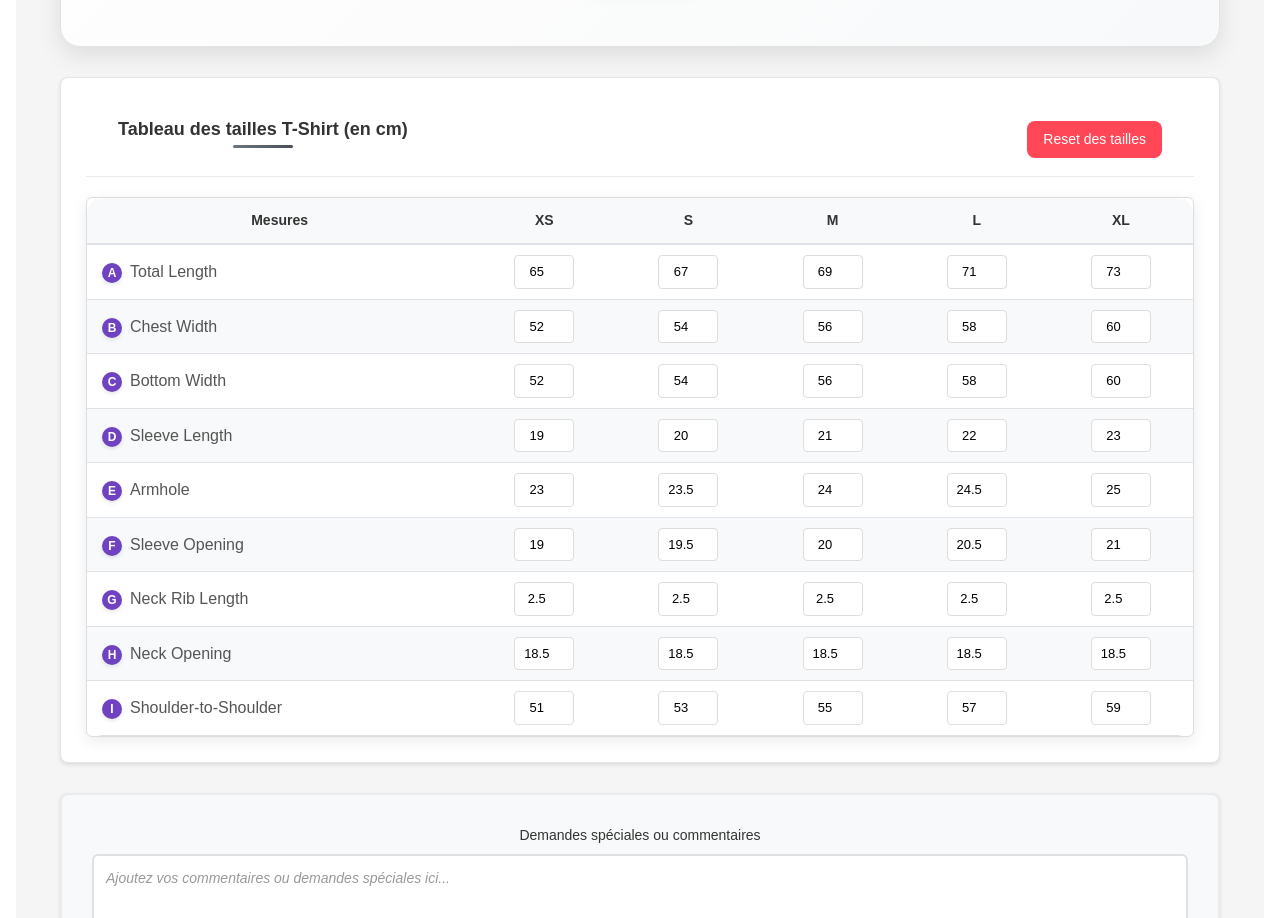
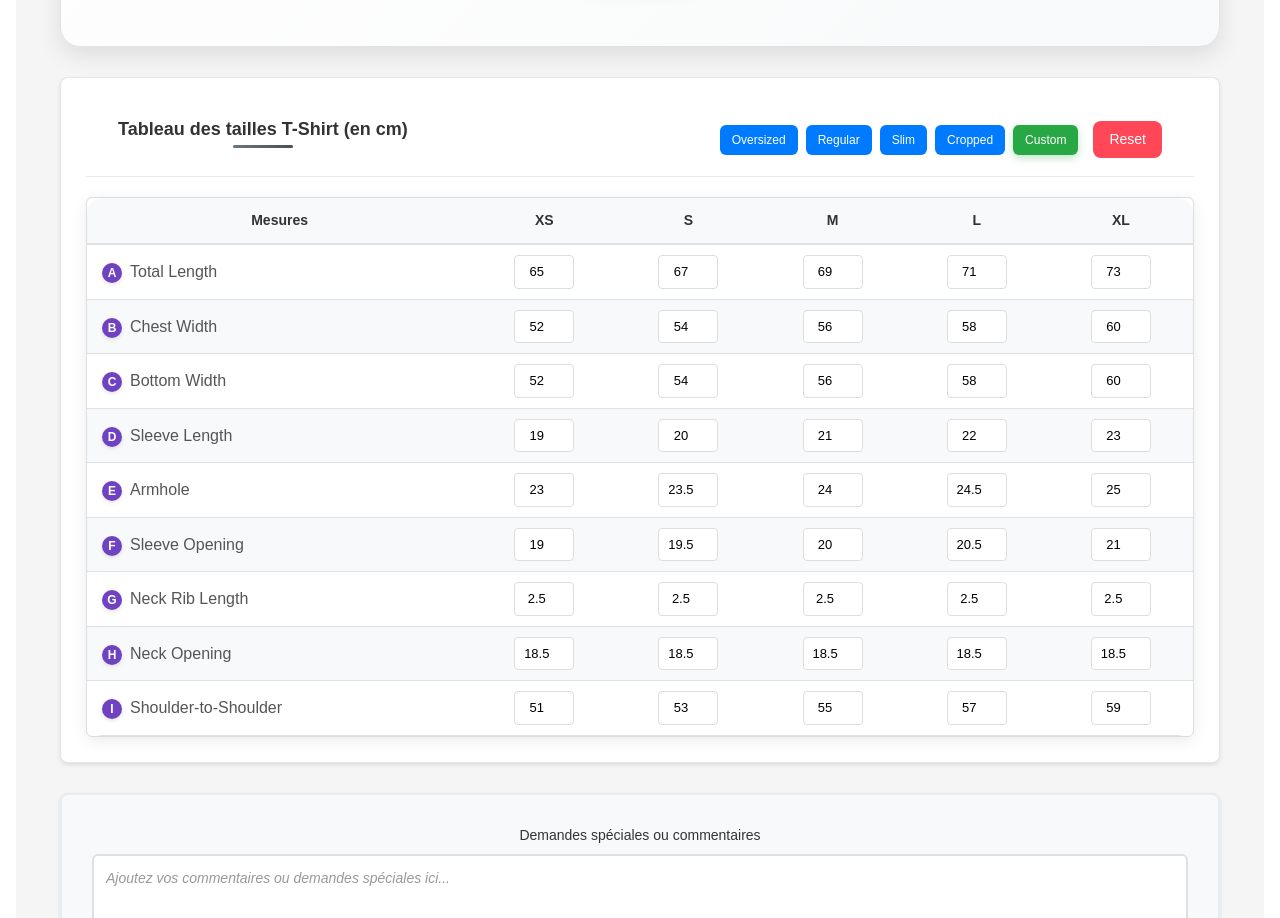
Before and after one commit to prodige93/pr--production-juzely, a React (Create React App) app: page /tshirt-design in a window 1280 px wide. Shown: the part 1360-2278 px from the top of the page. Built offline with nearby package versions, Linux system fonts and the light colour scheme.

Commit message:
feat(tshirt-design): add predefined size templates and fit selection buttons
Add predefined size templates for different fits (oversized, regular, slim, cropped) and implement buttons to apply them. Improve UI with styled buttons and active state styling.

```diff
--- a/src/components/tshirt-design/tshirt-design.css
+++ b/src/components/tshirt-design/tshirt-design.css
@@ -510,6 +510,47 @@
   font-weight: 600;
 }
 
+.size-chart-actions {
+  display: flex;
+  align-items: center;
+  gap: 15px;
+  flex-wrap: wrap;
+}
+
+.predefined-sizes-buttons {
+  display: flex;
+  gap: 8px;
+  flex-wrap: wrap;
+}
+
+.predefined-size-button {
+  background: #007bff;
+  color: white;
+  border: none;
+  padding: 6px 12px;
+  border-radius: 6px;
+  font-size: 12px;
+  font-weight: 500;
+  cursor: pointer;
+  transition: all 0.3s ease;
+  white-space: nowrap;
+}
+
+.predefined-size-button:hover {
+  background: #0056b3;
+  transform: translateY(-1px);
+  box-shadow: 0 3px 8px rgba(0, 123, 255, 0.3);
+}
+
+.predefined-size-button.active {
+  background: #28a745;
+  box-shadow: 0 3px 8px rgba(40, 167, 69, 0.3);
+}
+
+.predefined-size-button.active:hover {
+  background: #218838;
+}
+
 .reset-sizes-button {
   background: #ff4757;
   color: white;
--- a/src/components/tshirt-design/tshirt-design.js
+++ b/src/components/tshirt-design/tshirt-design.js
@@ -12,6 +12,54 @@ const tshirtSizeData = {
   'M': { totalLength: 69, chestWidth: 56, bottomWidth: 56, sleeveLength: 21, armhole: 24, sleeveOpening: 20, neckRibLength: 2.5, neckOpening: 18.5, shoulderToShoulder: 55 },
   'L': { totalLength: 71, chestWidth: 58, bottomWidth: 58, sleeveLength: 22, armhole: 24.5, sleeveOpening: 20.5, neckRibLength: 2.5, neckOpening: 18.5, shoulderToShoulder: 57 },
   'XL': { totalLength: 73, chestWidth: 60, bottomWidth: 60, sleeveLength: 23, armhole: 25, sleeveOpening: 21, neckRibLength: 2.5, neckOpening: 18.5, shoulderToShoulder: 59 }
+};
+
+// Templates de tailles prédéfinies pour chaque fit
+const predefinedSizeTemplates = {
+  oversized: {
+    name: 'Oversized',
+    data: {
+      'XS': { totalLength: 70, chestWidth: 58, bottomWidth: 58, sleeveLength: 22, armhole: 26, sleeveOpening: 22, neckRibLength: 2.5, neckOpening: 19, shoulderToShoulder: 54 },
+      'S': { totalLength: 72, chestWidth: 60, bottomWidth: 60, sleeveLength: 23, armhole: 26.5, sleeveOpening: 22.5, neckRibLength: 2.5, neckOpening: 19, shoulderToShoulder: 56 },
+      'M': { totalLength: 74, chestWidth: 62, bottomWidth: 62, sleeveLength: 24, armhole: 27, sleeveOpening: 23, neckRibLength: 2.5, neckOpening: 19, shoulderToShoulder: 58 },
+      'L': { totalLength: 76, chestWidth: 64, bottomWidth: 64, sleeveLength: 25, armhole: 27.5, sleeveOpening: 23.5, neckRibLength: 2.5, neckOpening: 19, shoulderToShoulder: 60 },
+      'XL': { totalLength: 78, chestWidth: 66, bottomWidth: 66, sleeveLength: 26, armhole: 28, sleeveOpening: 24, neckRibLength: 2.5, neckOpening: 19, shoulderToShoulder: 62 }
+    }
+  },
+  regular: {
+    name: 'Regular',
+    data: {
+      'XS': { totalLength: 61, chestWidth: 50, bottomWidth: 50, sleeveLength: 19, armhole: 23, sleeveOpening: 19, neckRibLength: 2.5, neckOpening: 18.5, shoulderToShoulder: 51 },
+      'S': { totalLength: 67, chestWidth: 54, bottomWidth: 54, sleeveLength: 20, armhole: 23.5, sleeveOpening: 19.5, neckRibLength: 2.5, neckOpening: 18.5, shoulderToShoulder: 53 },
+      'M': { totalLength: 69, chestWidth: 56, bottomWidth: 56, sleeveLength: 21, armhole: 24, sleeveOpening: 20, neckRibLength: 2.5, neckOpening: 18.5, shoulderToShoulder: 55 },
+      'L': { totalLength: 71, chestWidth: 58, bottomWidth: 58, sleeveLength: 22, armhole: 24.5, sleeveOpening: 20.5, neckRibLength: 2.5, neckOpening: 18.5, shoulderToShoulder: 57 },
+      'XL': { totalLength: 73, chestWidth: 60, bottomWidth: 60, sleeveLength: 23, armhole: 25, sleeveOpening: 21, neckRibLength: 2.5, neckOpening: 18.5, shoulderToShoulder: 59 }
+    }
+  },
+  slim: {
+    name: 'Slim',
+    data: {
+      'XS': { totalLength: 63, chestWidth: 48, bottomWidth: 48, sleeveLength: 18, armhole: 22, sleeveOpening: 18, neckRibLength: 2.5, neckOpening: 18, shoulderToShoulder: 49 },
+      'S': { totalLength: 65, chestWidth: 50, bottomWidth: 50, sleeveLength: 19, armhole: 22.5, sleeveOpening: 18.5, neckRibLength: 2.5, neckOpening: 18, shoulderToShoulder: 51 },
+      'M': { totalLength: 67, chestWidth: 52, bottomWidth: 52, sleeveLength: 20, armhole: 23, sleeveOpening: 19, neckRibLength: 2.5, neckOpening: 18, shoulderToShoulder: 53 },
+      'L': { totalLength: 69, chestWidth: 54, bottomWidth: 54, sleeveLength: 21, armhole: 23.5, sleeveOpening: 19.5, neckRibLength: 2.5, neckOpening: 18, shoulderToShoulder: 55 },
+      'XL': { totalLength: 71, chestWidth: 56, bottomWidth: 56, sleeveLength: 22, armhole: 24, sleeveOpening: 20, neckRibLength: 2.5, neckOpening: 18, shoulderToShoulder: 57 }
+    }
+  },
+  cropped: {
+    name: 'Cropped',
+    data: {
+      'XS': { totalLength: 50, chestWidth: 52, bottomWidth: 52, sleeveLength: 12, armhole: 23, sleeveOpening: 19, neckRibLength: 2.5, neckOpening: 18.5, shoulderToShoulder: 51 },
+      'S': { totalLength: 52, chestWidth: 54, bottomWidth: 54, sleeveLength: 13, armhole: 23.5, sleeveOpening: 19.5, neckRibLength: 2.5, neckOpening: 18.5, shoulderToShoulder: 53 },
+      'M': { totalLength: 54, chestWidth: 56, bottomWidth: 56, sleeveLength: 14, armhole: 24, sleeveOpening: 20, neckRibLength: 2.5, neckOpening: 18.5, shoulderToShoulder: 55 },
+      'L': { totalLength: 56, chestWidth: 58, bottomWidth: 58, sleeveLength: 15, armhole: 24.5, sleeveOpening: 20.5, neckRibLength: 2.5, neckOpening: 18.5, shoulderToShoulder: 57 },
+      'XL': { totalLength: 58, chestWidth: 60, bottomWidth: 60, sleeveLength: 16, armhole: 25, sleeveOpening: 21, neckRibLength: 2.5, neckOpening: 18.5, shoulderToShoulder: 59 }
+    }
+  },
+  custom: {
+    name: 'Custom',
+    data: tshirtSizeData // Utilise les données par défaut pour custom
+  }
 };
 
 function TshirtDesign() {
@@ -219,6 +267,21 @@ function TshirtDesign() {
     { id: 'H', label: 'Neck Opening', key: 'neckOpening' },
     { id: 'I', label: 'Shoulder-to-Shoulder', key: 'shoulderToShoulder' }
   ];
+
+  // Handle fit change and apply predefined sizes
+  const handleFitChange = (fitType) => {
+    setSelectedFit(fitType);
+
+    // Appliquer le template de tailles correspondant
+    if (predefinedSizeTemplates[fitType]) {
+      const template = predefinedSizeTemplates[fitType];
+      // Copie profonde des données du template
+      const newSizeData = JSON.parse(JSON.stringify(template.data));
+      setEditableSizeData(newSizeData);
+      setIsModified(true);
+      console.log(`Template ${template.name} appliqué:`, newSizeData);
+    }
+  };
 
   // Initialize editable data with default values and save selection
   useEffect(() => {
@@ -528,8 +591,7 @@ function TshirtDesign() {
                   key={option.id}
                   className={`fit-option ${selectedFit === option.id ? 'selected' : ''}`}
                   onClick={() => {
-                    setSelectedFit(option.id);
-                    setIsModified(true);
+                    handleFitChange(option.id);
                   }}
                 >
                   <input
@@ -575,8 +637,7 @@ function TshirtDesign() {
                           transition: 'all 0.4s cubic-bezier(0.25, 0.46, 0.45, 0.94)'
                         }}
                         onClick={() => {
-                          setSelectedFit(option.id);
-                          setIsModified(true);
+                          handleFitChange(option.id);
                         }}
                       />
                     );
@@ -643,13 +704,29 @@ function TshirtDesign() {
         <div className="size-chart-section">
           <div className="size-chart-header">
             <h3>Tableau des tailles T-Shirt (en cm)</h3>
+            <div className="size-chart-actions">
+              <div className="predefined-sizes-buttons">
+                {Object.entries(predefinedSizeTemplates).map(([key, template]) => (
+                  <button
+                    key={key}
+                    onClick={() => handleFitChange(key)}
+                    className={`predefined-size-button ${selectedFit === key ? 'active' : ''}`}
+                    type="button"
+                    title={`Appliquer les tailles ${template.name}`}
+                  >
+                    {template.name}
+                  </button>
+                ))}
+              </div>
               <button
                 onClick={resetSizeData}
                 className="reset-sizes-button"
                 type="button"
+                title="Réinitialiser toutes les tailles à 0"
               >
-              Reset des tailles
+                Reset
               </button>
+            </div>
           </div>
           <div className="table-container">
             <table className="size-table">
```
Lines whose indentation alone changed are shown as unchanged.
